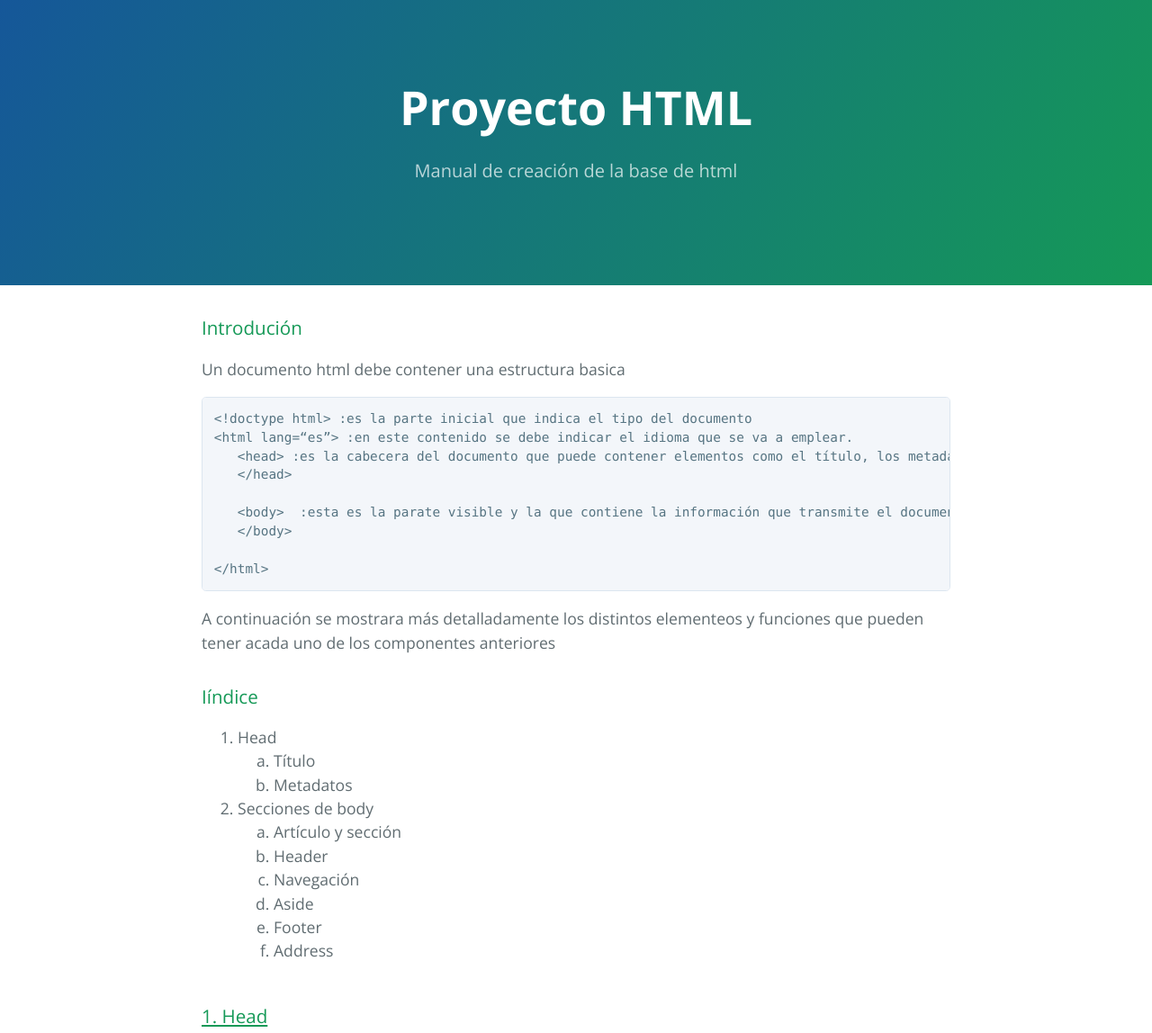
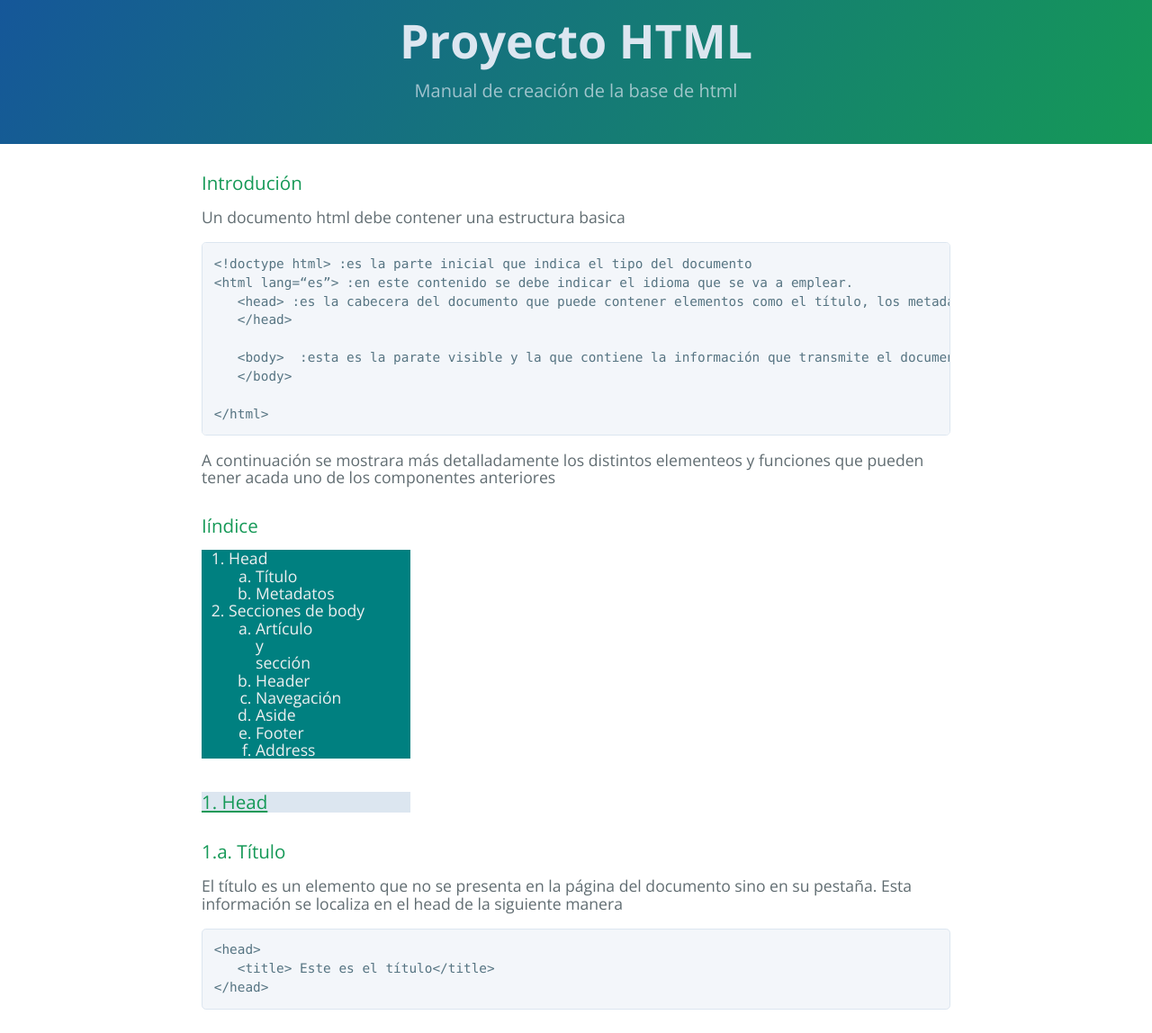
Before and after one commit to wiktor95/probando01, a plain HTML site: page index.html in a window 1280 px wide. Shown: the top 1148 px of the page at 90% size. Drawn offline with nearby package versions, Linux system fonts and the light colour scheme.

Commit message:
Add files via upload

```diff
--- a/stylesheets/stylesheet.css
+++ b/stylesheets/stylesheet.css
@@ -6,7 +6,7 @@ body {
   margin: 0;
   font-family: "Open Sans", "Helvetica Neue", Helvetica, Arial, sans-serif;
   font-size: 16px;
-  line-height: 1.5;
+  line-height: 1.1;
   color: #606c71; }
 
 a {
@@ -54,14 +54,14 @@ a {
       margin-left: 0; } }
 
 .page-header {
-  color: #fff;
+  color: #dce6f0;
   text-align: center;
   background-color: #159957;
   background-image: linear-gradient(120deg, #155799, #159957); }
 
 @media screen and (min-width: 64em) {
   .page-header {
-    padding: 5rem 6rem; } }
+    padding: 1rem 4rem; } }
 
 @media screen and (min-width: 42em) and (max-width: 64em) {
   .page-header {
@@ -243,3 +243,14 @@ a {
 @media screen and (max-width: 42em) {
   .site-footer {
     font-size: 0.9rem; } }
+ol {
+    color: #eff0f1;
+    background-color: #008080;
+    -webkit-margin-end: 600px;
+    -webkit-padding-start: 30px;
+
+}
+header{
+  background-color: #dce6f0;
+  -webkit-margin-end: 600px;
+}
```
